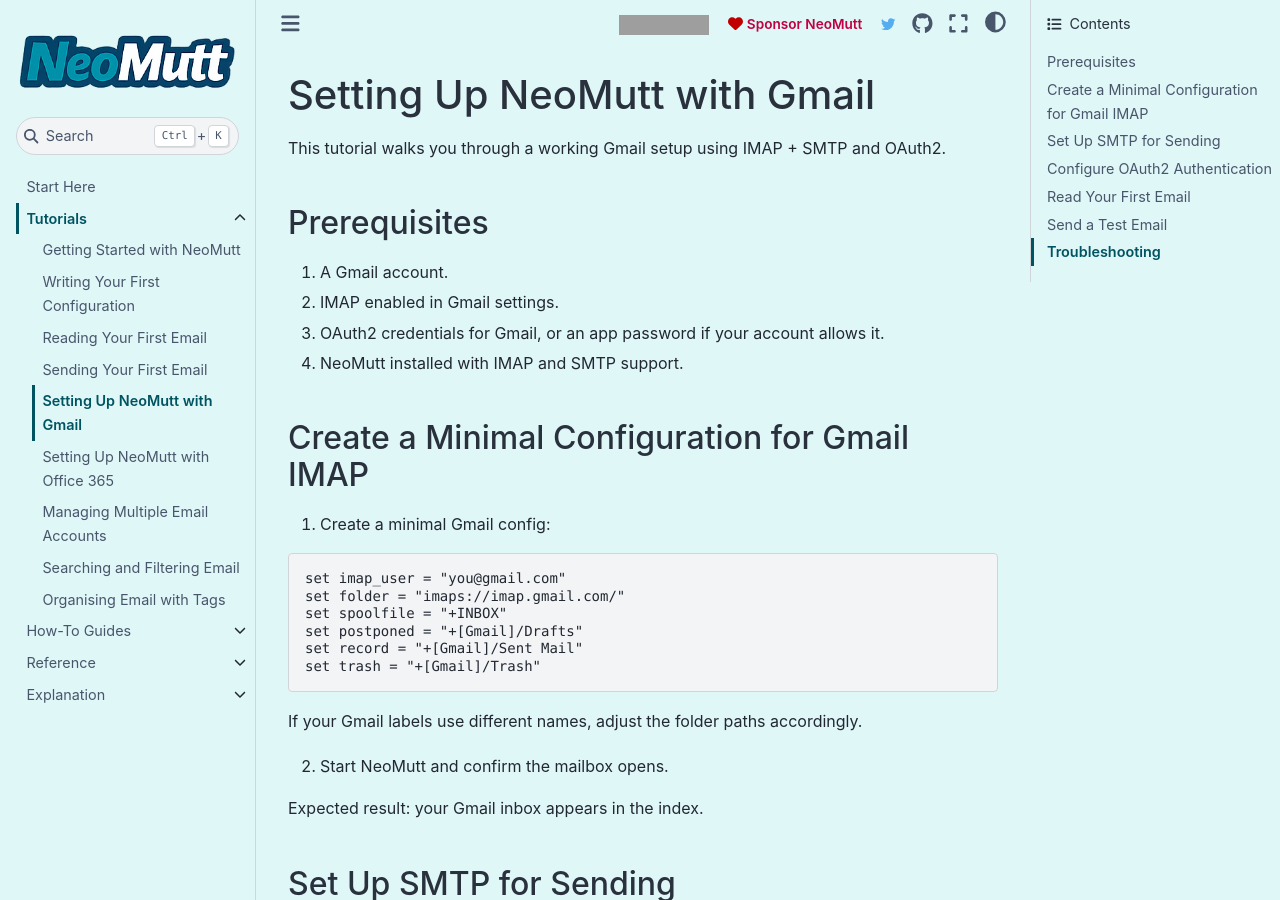
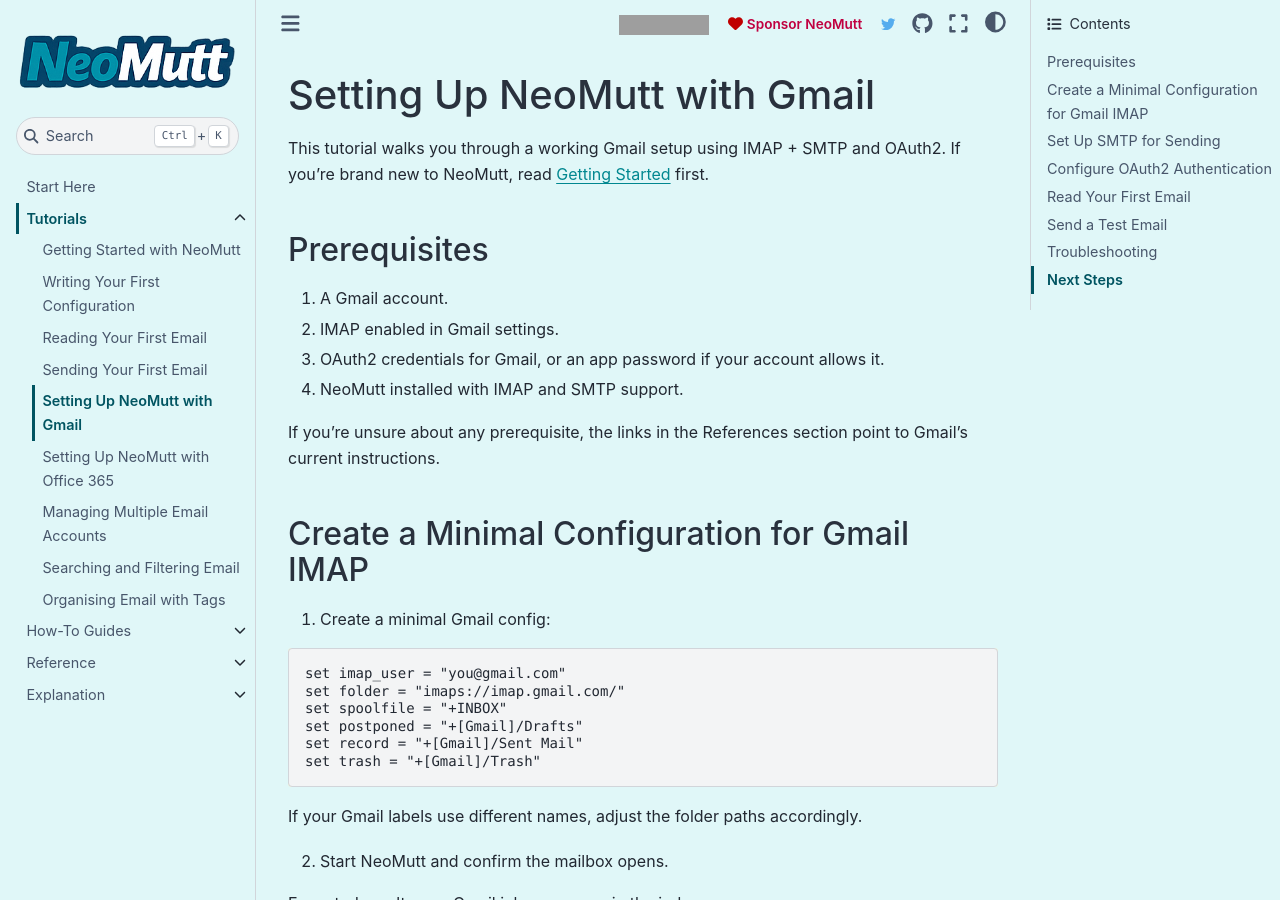
Before and after one commit to neomutt/docs, a Sphinx documentation site: the page built from docs/tutorials/gmail-setup.md, in a window 1280 px wide and 900 px high. Built offline with Sphinx 7.4.7 and the Sphinx Book theme 1.1.4, drawn with Linux system fonts in a browser that asks for light colours; some of the changed text lies outside the part shown; grey boxes are pictures that could not be loaded.

Commit message:
docs: add beginner cues to gmail setup

```diff
--- a/docs/tutorials/gmail-setup.md
+++ b/docs/tutorials/gmail-setup.md
@@ -7,6 +7,7 @@
 # Setting Up NeoMutt with Gmail
 
 This tutorial walks you through a working Gmail setup using IMAP + SMTP and OAuth2.
+If you're brand new to NeoMutt, read [Getting Started](getting-started) first.
 
 ## Prerequisites
 
@@ -14,6 +15,9 @@
 2. IMAP enabled in Gmail settings.
 3. OAuth2 credentials for Gmail, or an app password if your account allows it.
 4. NeoMutt installed with IMAP and SMTP support.
+
+If you're unsure about any prerequisite, the links in the References section point to Gmail's
+current instructions.
 
 ## Create a Minimal Configuration for Gmail IMAP
 
@@ -92,3 +98,9 @@
 - Gmail IMAP settings and server details: https://support.google.com/a/answer/9003945
 - Gmail OAuth2 and IMAP/SMTP configuration: https://developers.google.com/gmail/imap/imap-smtp
 - App passwords: https://support.google.com/accounts/answer/185833
+
+## Next Steps
+
+- "I want a quick tour of NeoMutt." See [Getting Started](getting-started).
+- "I want to read and send mail." Continue with [Reading Your First Email](first-email) and [Sending Email](sending-email).
+- "I want to search and filter." Continue with [Searching and Filtering Email](searching-email).
```
Also changed, not shown: other parts of docs/tutorials/gmail-setup.md (+2 -0 lines).
